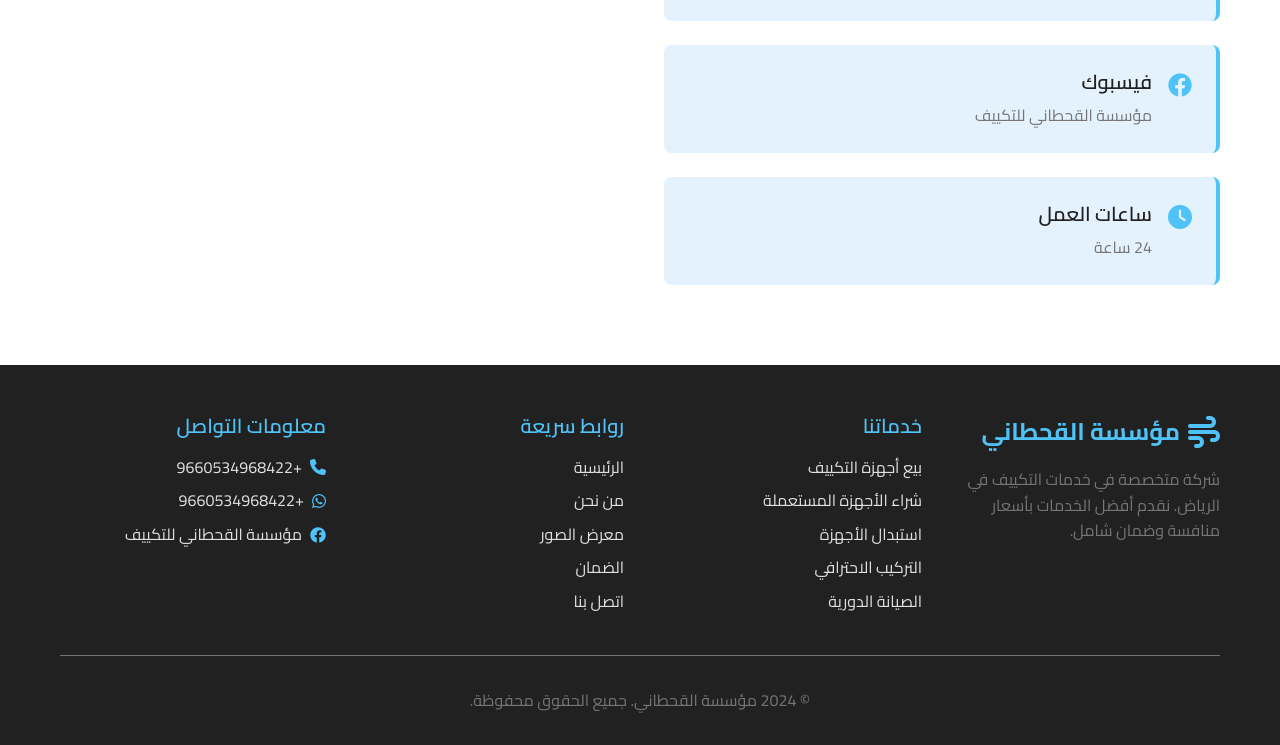
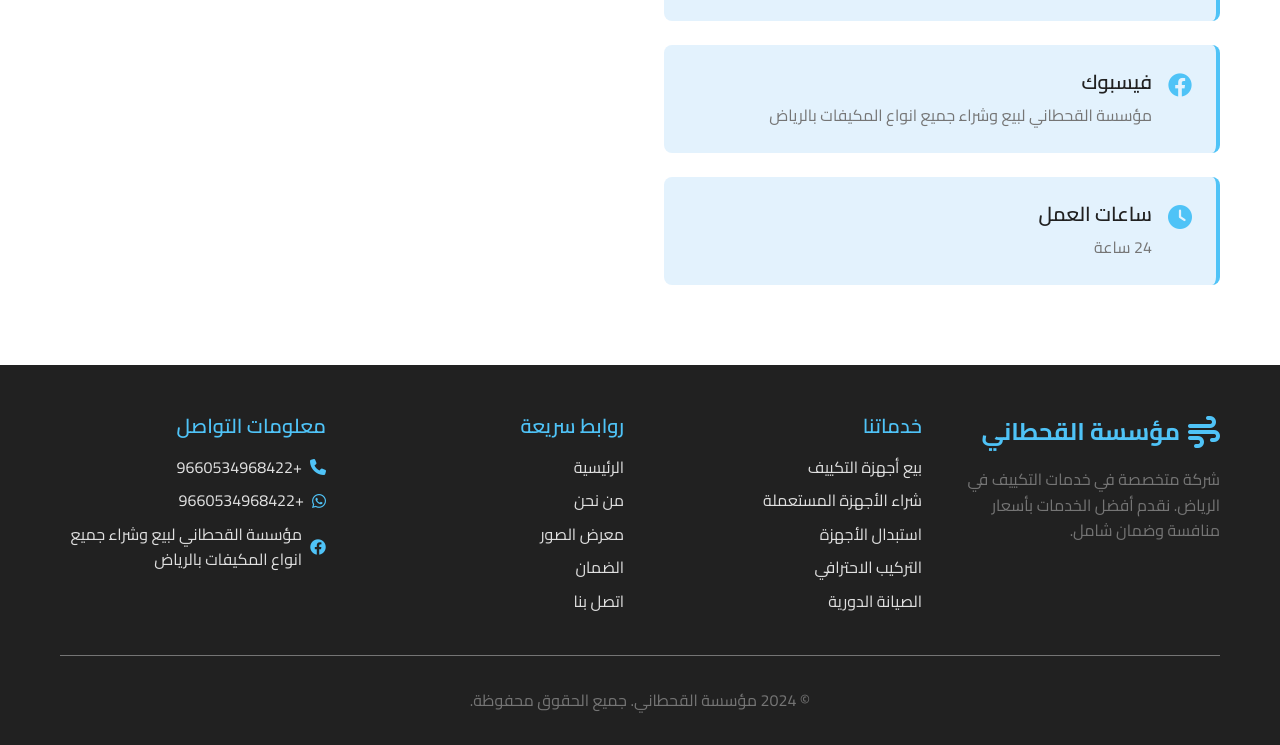
Before and after one commit to omarhesham1010/Elqahtani, a website: page index.html in a window 1280 px wide. Shown: the part 6382-7127 px from the top of the page. Drawn offline with Linux system fonts and the light colour scheme.

Commit message:
Validation Google Console

```diff
--- a/index.html
+++ b/index.html
@@ -19,6 +19,9 @@
     <meta property="og:image" content="assets/logo.png">
     <meta property="og:url" content="https://elqahtani.netlify.app/">
     <meta property="og:type" content="website">
+
+    <!-- Validation -->
+    <meta name="google-site-verification" content="google-site-verification: google14fbb497734cdbc0.html" />
 
     <!-- Twitter Card -->
     <meta name="twitter:card" content="summary_large_image">
@@ -549,7 +552,7 @@
                             <i class="fab fa-facebook"></i>
                             <div>
                                 <h4>فيسبوك</h4>
-                                <p>مؤسسة القحطاني للتكييف</p>
+                                <p>مؤسسة القحطاني لبيع وشراء جميع انواع المكيفات بالرياض</p>
                             </div>
                         </div>
 
@@ -625,7 +628,7 @@
                     <div class="footer-contact">
                         <p><i class="fas fa-phone"></i> +9660534968422</p>
                         <p><i class="fab fa-whatsapp"></i> +9660534968422</p>
-                        <p><i class="fab fa-facebook"></i> مؤسسة القحطاني للتكييف</p>
+                        <p><i class="fab fa-facebook"></i>مؤسسة القحطاني لبيع وشراء جميع انواع المكيفات بالرياض</p>
                     </div>
                 </div>
             </div>
```
